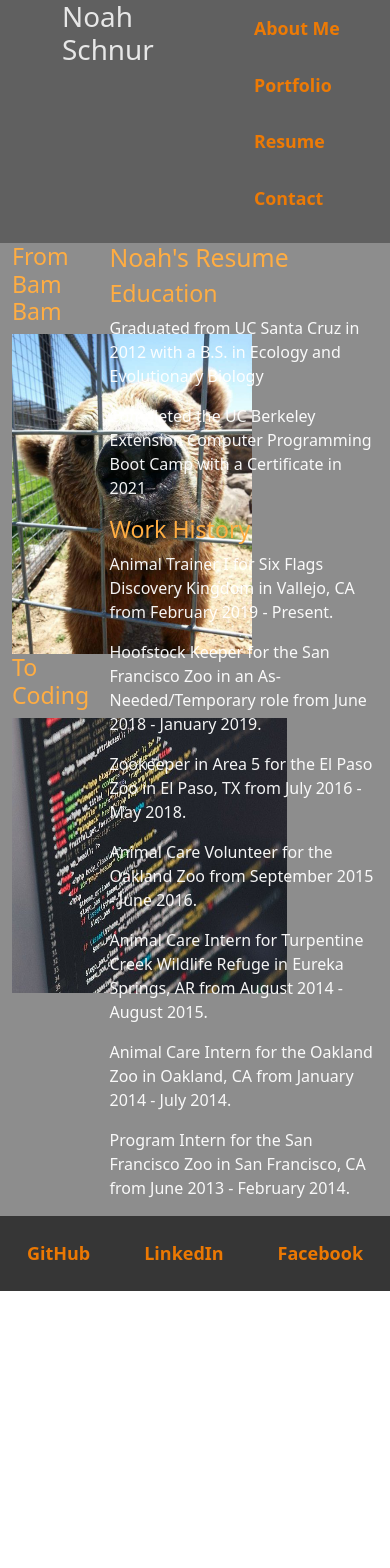
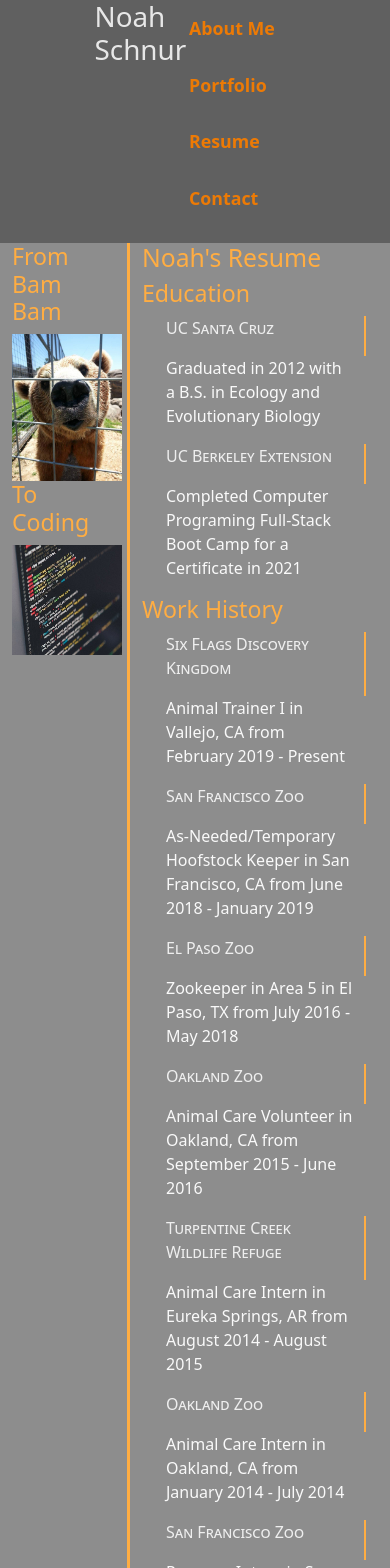
Before and after one commit to noahschnur/noah-schnur-portfolio, a React (Create React App) app: page /resume in a window 390 px wide. Shown: the top 1568 px of the page. Before the commit the page ends 1291 px from the top, so only its background shows below. Built offline with nearby package versions, Linux system fonts and the light colour scheme.

Commit message:
css and media queries

```diff
--- a/src/App.css
+++ b/src/App.css
@@ -5,8 +5,8 @@
 #App-header {
   background-color: #606060;
   min-height: 75px;
-  width: 100%;
   font-size: calc(10px + 2vmin);
+  max-width: 100%;
 }
 
 #App-footer {
@@ -31,7 +31,7 @@
   display: flex;
   align-items: center;
   justify-content: flex-end;
-    width: 90%;
+  width: 100%;
 }
 
 #nav-li {
@@ -81,3 +81,185 @@
 #s-dark {
   color: #bb4d00;
 }
+
+#border-line {
+  border-right: 3px solid;
+  color: #ffad42;
+}
+
+#border-resume {
+  border-right: 2px solid;
+  color: #ffad42;
+}
+
+#resume-titles {
+  color: #ffffff;
+  font-variant: small-caps;
+  opacity: 0.85;
+}
+
+.about-img {
+  height: 313px;
+  width: 375px;
+}
+
+.portfolio-img {
+  height: 250px;
+  width: 400px;
+}
+
+.bambam-img {
+  height: 320px;
+  width: 240px;
+}
+
+.code-img {
+  height: 275px;
+  width: 275px;
+}
+
+.bottom-img {
+  margin-bottom: 10px;
+}
+
+.contact-img {
+  height: 250px;
+  width: 350px;
+}
+
+/* Media Queries for small computers, tablets, and phones */
+
+@media (max-width: 1199.98px) {
+  .about-img {
+    height: 242px;
+    width: 290px;
+  }
+
+  .portfolio-img {
+    height: 181px;
+    width: 290px;
+  }
+
+  .bambam-img {
+    height: 320px;
+    width: 240px;
+  }
+
+  .code-img {
+    height: 275px;
+    width: 275px;
+  }
+
+  .contact-img {
+    height: 207px;
+    width: 290px;
+  }
+
+}
+@media (max-width: 991.98px) {
+  .about-img {
+    height: 167px;
+    width: 200px;
+  }
+
+  .portfolio-img {
+    height: 125px;
+    width: 200px;
+  }
+
+  .bambam-img {
+    height: 266px;
+    width: 200px;
+  }
+
+  .code-img {
+    height: 200px;
+    width: 200px;
+  }
+
+  .contact-img {
+    height: 143px;
+    width: 200px;
+  }
+}
+
+@media (max-width: 767.98px) {
+  .about-img {
+    height: 125px;
+    width: 150px;
+  }
+
+  .portfolio-img {
+    height: 94px;
+    width: 150px;
+  }
+
+  .bambam-img {
+    height: 200px;
+    width: 150px;
+  }
+
+  .code-img {
+    height: 150px;
+    width: 150px;
+  }
+
+  .contact-img {
+    height: 107px;
+    width: 150px;
+  }
+}
+
+@media (max-width: 575.98px) {
+  .about-img {
+    height: 138px;
+    width: 165px;
+  }
+
+  .portfolio-img {
+    height: 100px;
+    width: 165px;
+  }
+
+  .bambam-img {
+    height: 220px;
+    width: 165px;
+  }
+
+  .code-img {
+    height: 165px;
+    width: 165px;
+  }
+
+  .contact-img {
+    height: 118px;
+    width: 165px;
+  }
+}
+
+@media (max-width: 411.98px) {
+  .about-img {
+    height: 92px;
+    width: 110px;
+  }
+
+  .portfolio-img {
+    height: 67px;
+    width: 110px;
+  }
+
+  .bambam-img {
+    height: 147px;
+    width: 110px;
+  }
+
+  .code-img {
+    height: 110px;
+    width: 110px;
+  }
+
+  .contact-img {
+    height: 79px;
+    width: 110px;
+  }
+}
--- a/src/Components/About/index.js
+++ b/src/Components/About/index.js
@@ -1,17 +1,16 @@
 import React from 'react';
 import Noah from "../../assets/images/Noah.jpg";
-
 
 function About() {
     return (
         <section id="p-light">
             <div className="container">
                 <div className="row">
-                    <div className="col-3">
+                    <div className="col-4" id="border-line">
                     <h3 id="s-light">Noah Schnur</h3>
-                        <img src={Noah} alt="Noah Schnur" height="250px" width="300px" />
+                        <img src={Noah} alt="Noah Schnur" className="about-img"/>
                     </div>
-                    <div className="col-9">
+                    <div className="col-8">
                         <h2 id="s-light">About Noah</h2>
                         <div>
                             <p id="p-text">
--- a/src/Components/Nav/index.js
+++ b/src/Components/Nav/index.js
@@ -7,10 +7,11 @@ function Nav(props) {
   return (
     <header id="App-header" className="container">
       <div className="row">
-        <div className="col">
+        <div className="col-1"></div>
+        <div className="col-3">
           <h1 id="App-h1">Noah Schnur</h1>
         </div>
-        <div className="col">
+        <div className="col-7">
           <nav id="App-nav">
             <ul>
               <li id="nav-li">
@@ -64,6 +65,7 @@ function Nav(props) {
             </ul>
           </nav>
         </div>
+        <div className="col-1"></div>
       </div>
     </header>
   );
--- a/src/Components/Resume/index.js
+++ b/src/Components/Resume/index.js
@@ -7,65 +7,132 @@ function Resume() {
     <section id="p-light">
       <div className="container">
         <div className="row">
-          <div className="col-3">
+          <div className="col-4" id="border-line">
             <h3 id="s-light">From Bam Bam</h3>
             <img
               src={BamBam}
               alt="BamBam the grizzly bear, lives at Turpentine Creek Wildlife Refuge, copyright of Noah Schnur"
-              height="320px"
-              width="240px"
+              className="bambam-img"
             />
             <h3 id="s-light">To Coding</h3>
+            <div className="bottom-img">
               <img
                 src={Code}
                 alt="Code, stock from pixabay.com"
-              height="275px"
-              width="275px"
+                className="code-img"
               />
             </div>
-          <div className="col-9">
+          </div>
+          <div className="col-8">
             <h2 id="s-light">Noah's Resume</h2>
-            <div>
             <h3 id="s-light">Education</h3>
+            <div className="container">
+              <div className="row">
+                <div className="col-sm-2" id="border-resume">
+                  <p id="resume-titles">UC Santa Cruz</p>
+                </div>
+                <div className="col-sm-10">
                   <p id="p-text">
-                Graduated from UC Santa Cruz in 2012 with a B.S. in Ecology and
-                Evolutionary Biology
+                    Graduated in 2012 with a B.S. in Ecology and Evolutionary
+                    Biology
                   </p>
+                </div>
+              </div>
+            </div>
+            <div className="container">
+              <div className="row">
+                <div className="col-sm-2" id="border-resume">
+                  <p id="resume-titles">UC Berkeley Extension</p>
+                </div>
+                <div className="col-sm-10">
                   <p id="p-text">
-                Completed the UC Berkeley Extension Computer Programming Boot
-                Camp with a Certificate in 2021
+                    Completed Computer Programing Full-Stack Boot Camp for a
+                    Certificate in 2021
                   </p>
+                </div>
+              </div>
             </div>
             <div>
               <h3 id="s-light">Work History</h3>
+              <div className="container">
+                <div className="row">
+                  <div className="col-sm-2" id="border-resume">
+                    <p id="resume-titles">Six Flags Discovery Kingdom</p>
+                  </div>
+                  <div className="col-sm-10">
                     <p id="p-text">
-                Animal Trainer I for Six Flags Discovery Kingdom in Vallejo, CA
-                from February 2019 - Present.
+                      Animal Trainer I in Vallejo, CA from February 2019 -
+                      Present
                     </p>
+                  </div>
+                </div>
+                <div className="row">
+                  <div className="col-sm-2" id="border-resume">
+                    <p id="resume-titles">San Francisco Zoo</p>
+                  </div>
+                  <div className="col-sm-10">
                     <p id="p-text">
-                Hoofstock Keeper for the San Francisco Zoo in an
-                As-Needed/Temporary role from June 2018 - January 2019.
+                      As-Needed/Temporary Hoofstock Keeper in San Francisco, CA
+                      from June 2018 - January 2019
                     </p>
+                  </div>
+                </div>
+                <div className="row">
+                  <div className="col-sm-2" id="border-resume">
+                    <p id="resume-titles">El Paso Zoo</p>
+                  </div>
+                  <div className="col-sm-10">
                     <p id="p-text">
-                Zookeeper in Area 5 for the El Paso Zoo in El Paso, TX from July
-                2016 - May 2018.
+                      Zookeeper in Area 5 in El Paso, TX from July 2016 - May
+                      2018
                     </p>
+                  </div>
+                </div>
+                <div className="row">
+                  <div className="col-sm-2" id="border-resume">
+                    <p id="resume-titles">Oakland Zoo</p>
+                  </div>
+                  <div className="col-sm-10">
                     <p id="p-text">
-                Animal Care Volunteer for the Oakland Zoo from September 2015 -
-                June 2016.
+                      Animal Care Volunteer in Oakland, CA from September 2015 -
+                      June 2016
                     </p>
+                  </div>
+                </div>
+                <div className="row">
+                  <div className="col-sm-2" id="border-resume">
+                    <p id="resume-titles">Turpentine Creek Wildlife Refuge</p>
+                  </div>
+                  <div className="col-sm-10">
                     <p id="p-text">
-                Animal Care Intern for Turpentine Creek Wildlife Refuge in
-                Eureka Springs, AR from August 2014 - August 2015.
+                      Animal Care Intern in Eureka Springs, AR from August 2014
+                      - August 2015
                     </p>
+                  </div>
+                </div>
+                <div className="row">
+                  <div className="col-sm-2" id="border-resume">
+                    <p id="resume-titles">Oakland Zoo</p>
+                  </div>
+                  <div className="col-sm-10">
                     <p id="p-text">
-                Animal Care Intern for the Oakland Zoo in Oakland, CA from
-                January 2014 - July 2014.
+                      Animal Care Intern in Oakland, CA from January 2014 - July
+                      2014
                     </p>
+                  </div>
+                </div>
+                <div className="row">
+                  <div className="col-sm-2" id="border-resume">
+                    <p id="resume-titles">San Francisco Zoo</p>
+                  </div>
+                  <div className="col-sm-10">
                     <p id="p-text">
-                Program Intern for the San Francisco Zoo in San Francisco, CA
-                from June 2013 - February 2014.
+                      Program Intern in San Francisco, CA from June 2013 -
+                      February 2014
                     </p>
+                  </div>
+                </div>
+              </div>
             </div>
           </div>
         </div>
```
Also changed, not shown: src/Components/Contact/index.js (+9 -10 lines), src/Components/Portfolio/index.js (+7 -9 lines). Lines whose indentation alone changed are shown as unchanged.
